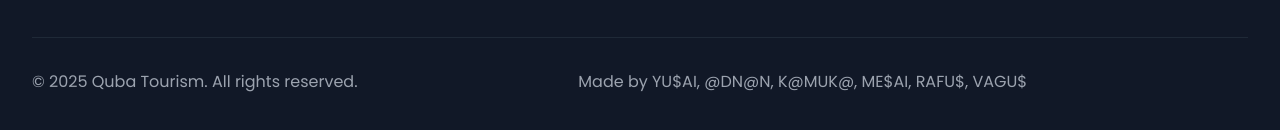
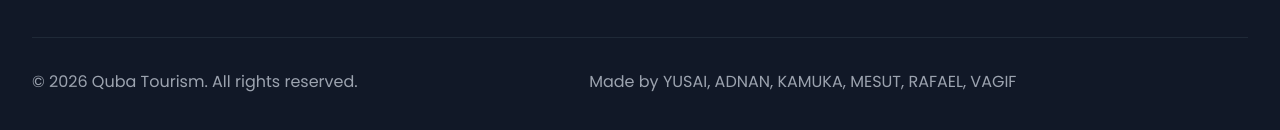
Before and after one commit to Gityus13/quba, a plain HTML site: page index.html in a window 1280 px wide. Shown: the part 5514-5644 px from the top of the page. Drawn offline with nearby package versions, Linux system fonts and the light colour scheme.

Commit message:
Update copyright year and author names in footer

```diff
--- a/index.html
+++ b/index.html
@@ -503,8 +503,8 @@
                 </div>
             </div>
             <div class="border-t border-gray-800 mt-12 pt-8 flex flex-col md:flex-row justify-between items-center">
-                <p class="text-gray-400">© 2025 Quba Tourism. All rights reserved.</p>
-                <p class="text-gray-400">Made by YU$AI, @DN@N, K@MUK@, ME$AI, RAFU$, VAGU$</p>
+                <p class="text-gray-400">© 2026 Quba Tourism. All rights reserved.</p>
+                <p class="text-gray-400">Made by YUSAI, ADNAN, KAMUKA, MESUT, RAFAEL, VAGIF</p>
                 <div class="flex space-x-6 mt-4 md:mt-0">
                 </div>
             </div>
```
